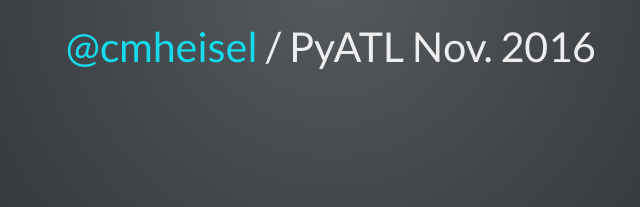
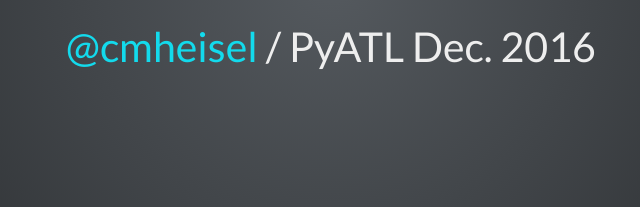
Before and after one commit to cmheisel/presentation-git, a plain HTML site: page index.html in a window 1280 px wide. Shown: the part 423-630 px from the top of the page, 309-949 px from the left. Drawn offline with Linux system fonts and the light colour scheme.

Commit message:
Update date

```diff
--- a/index.html
+++ b/index.html
@@ -26,7 +26,7 @@
 			<div class="slides">
 				<section>
 						<h1>Gitting to know git</h1>
-						<p><a href="http://github.com/cmheisel">@cmheisel</a> / PyATL Nov. 2016</p>
+						<p><a href="http://github.com/cmheisel">@cmheisel</a> / PyATL Dec. 2016</p>
 				</section>
 				<section>
 						<section>
```
